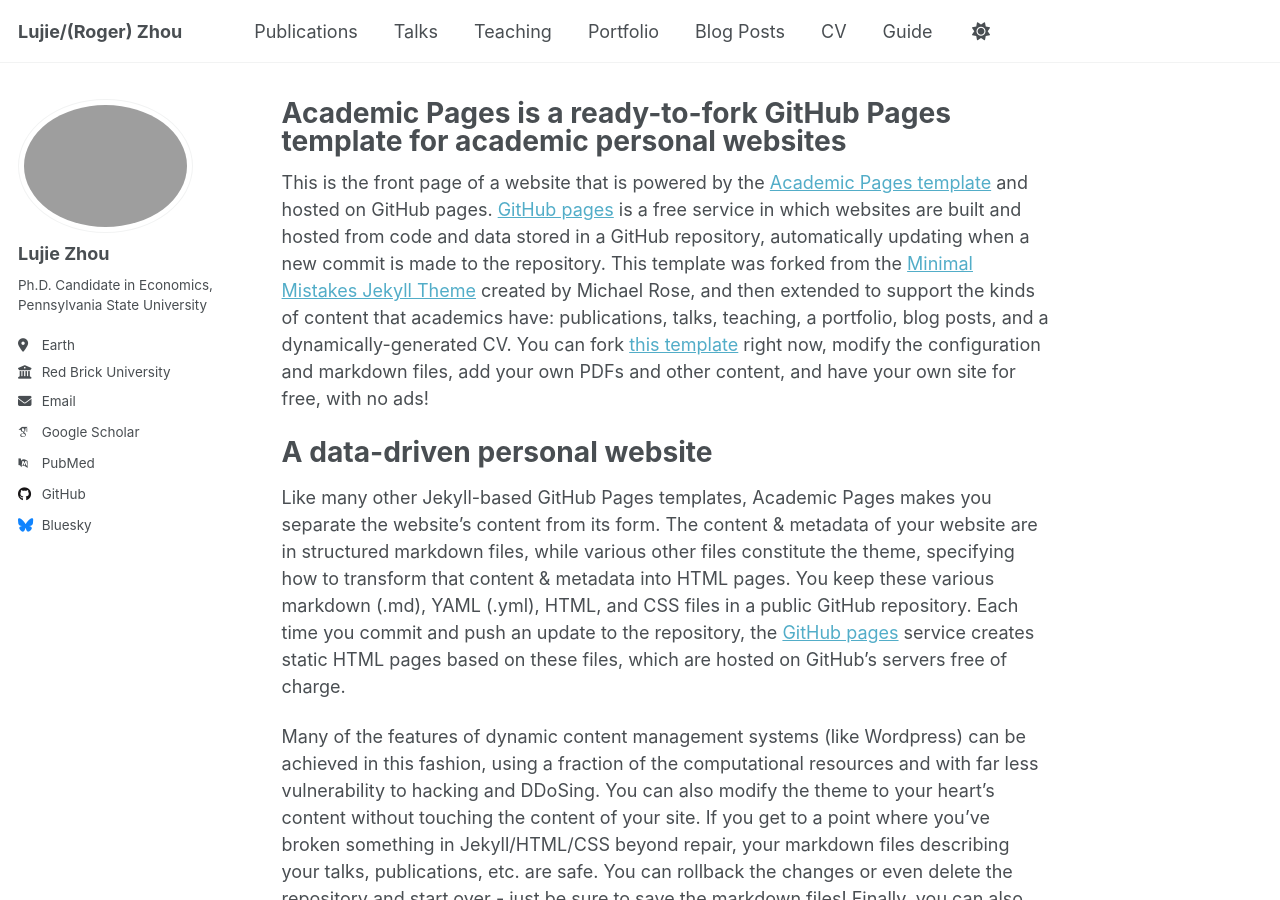
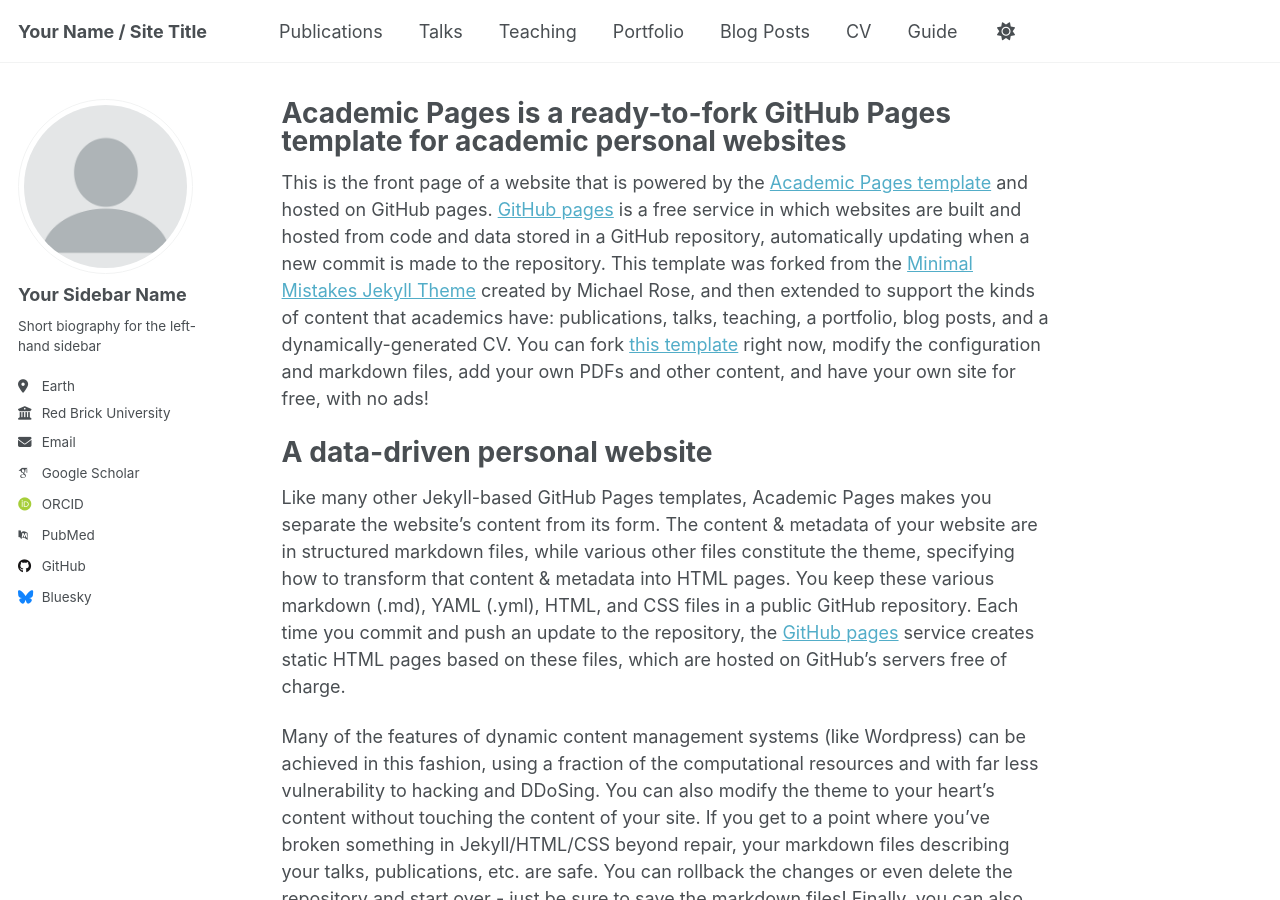
Before and after one commit to lbz5158/lujiezhou.github.io, a Jekyll site: the page built from _pages/about.md, in a window 1280 px wide and 900 px high. Built offline with Jekyll 4.4.1, drawn with Linux system fonts in a browser that asks for light colours; some web fonts are replaced.

Commit message:
Update _config.yml

```diff
--- a/_config.yml
+++ b/_config.yml
@@ -9,11 +9,11 @@
 # Basic Site Settings
 locale                   : "en-US"
 site_theme               : "default"
-title                    : "Lujie/(Roger) Zhou"
+title                    : "Your Name / Site Title"
 title_separator          : "-"
 name                     : &name "Your Name"
 description              : &description "personal description"
-url                      : https://lbz5158.github.io
+url                      : https://academicpages.github.io # the base hostname & protocol for your site e.g. "https://[your GitHub username].github.io" or if you already have some other page hosted on Github then use "https://[your GitHub username].github.io/[Your Repo Name]"
 baseurl                  : "" # the subpath of your site, e.g. "/blog"
 repository               : "academicpages/academicpages.github.io"
 
@@ -22,10 +22,10 @@ repository               : "academicpages/academicpages.github.io"
 #               Additional customization can be done by editing /_includes/author-profile.html
 author:
   # Biographic information
-  avatar           : "Zhou_Roger.jpg"
-  name             : "Lujie Zhou"
+  avatar           : "profile.png"
+  name             : "Your Sidebar Name"
   pronouns         : # example: "she/her"
-  bio              : "Ph.D. Candidate in Economics, Pennsylvania State University"
+  bio              : "Short biography for the left-hand sidebar"
   location         : "Earth"
   employer         : "Red Brick University"
   uri              : # URL
@@ -36,6 +36,7 @@ author:
   arxiv            : # URL - Update with the correct link to your profile
   googlescholar    : "https://scholar.google.com/citations?user=PS_CX0AAAAAJ"
   impactstory      : # URL
+  orcid            : "http://orcid.org/yourorcidurl"
   semantic         : # URL
   pubmed           : "https://www.ncbi.nlm.nih.gov/pubmed/?term=john+snow"
   researchgate     : # URL
```
